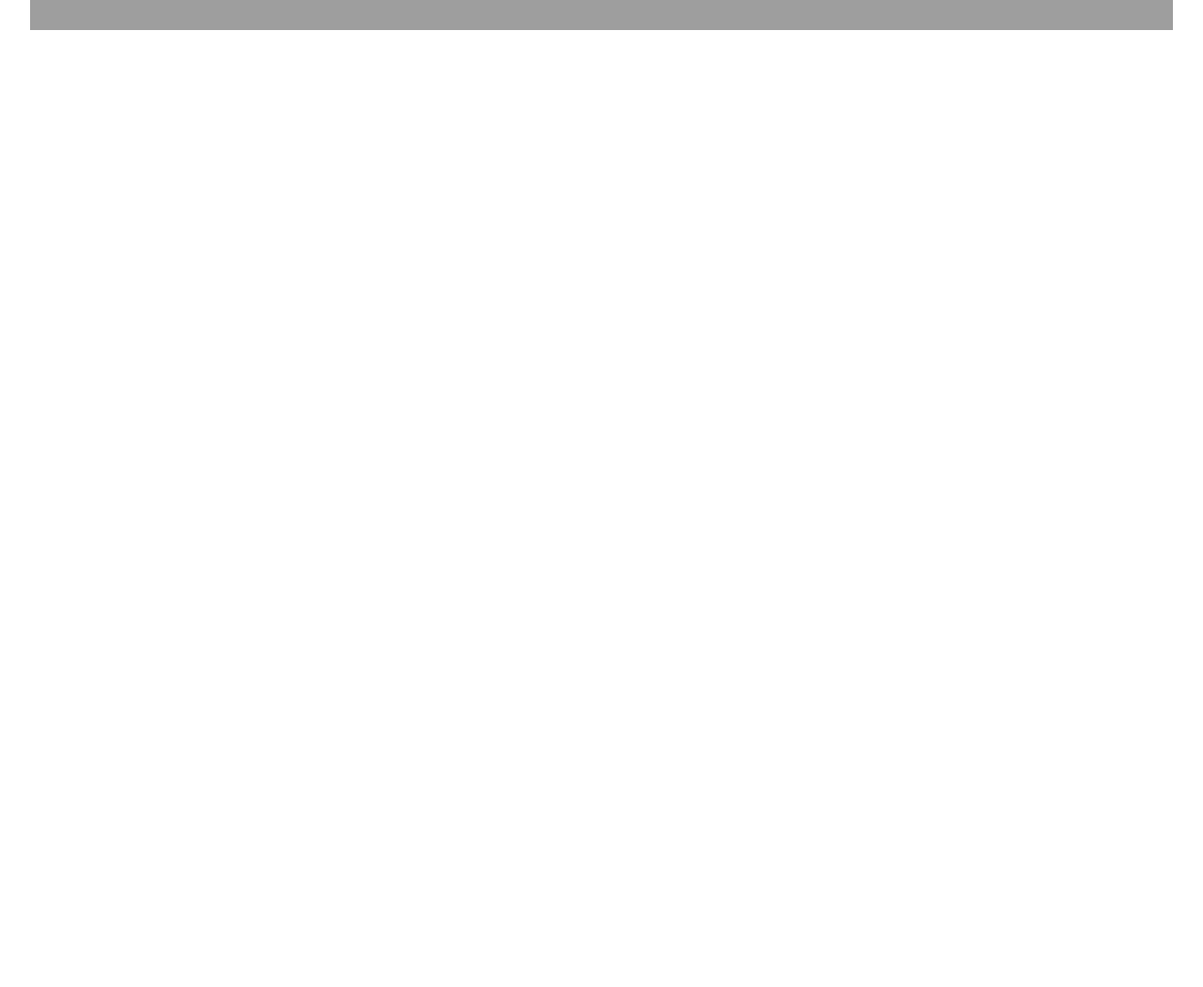
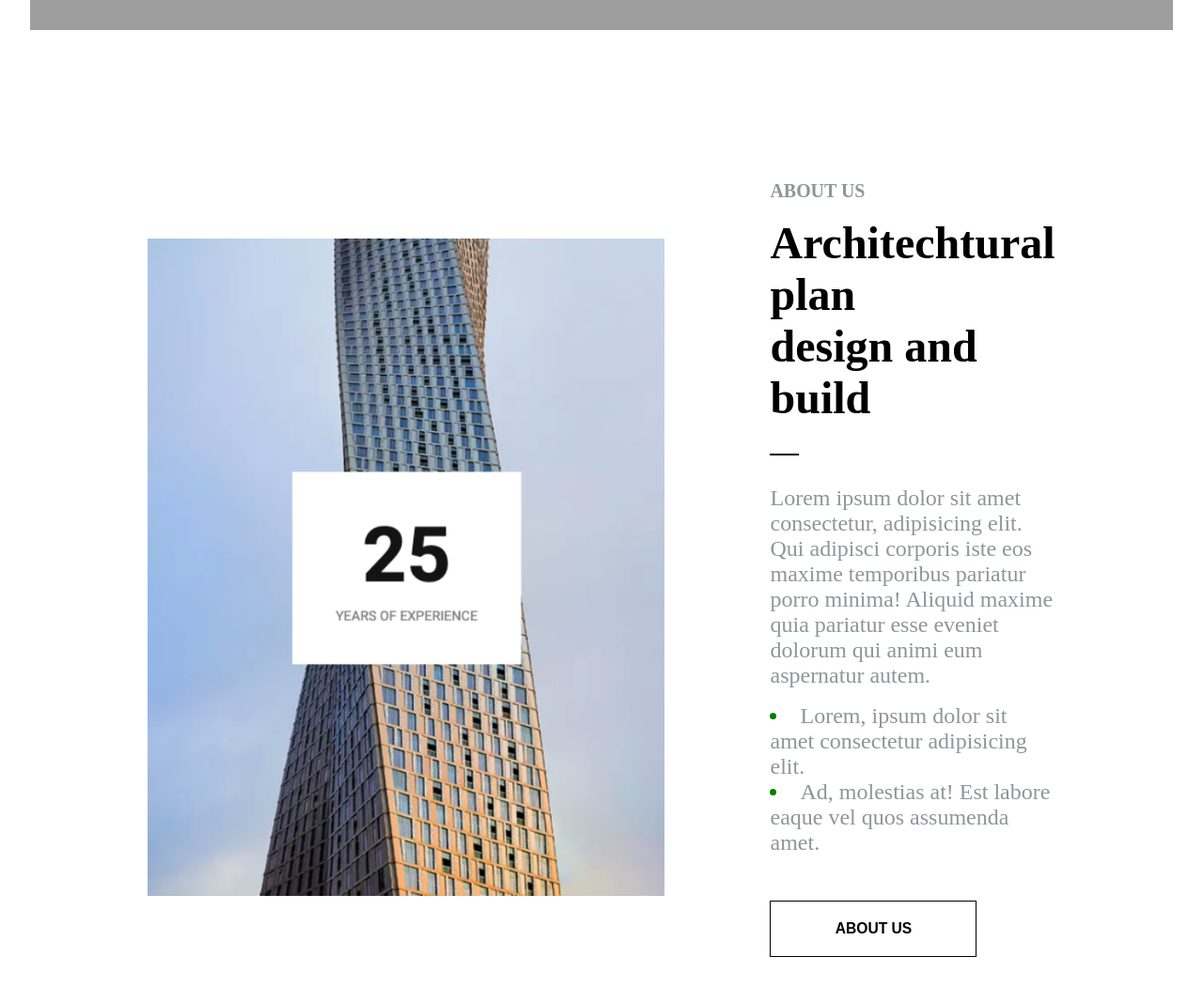
Before and after one commit to Minduagass/L7SD, a plain HTML site: page index.html in a window 1280 px wide. Shown: the part 500-1551 px from the top of the page at 94% size. Before the commit the page ends 800 px from the top, so only its background shows below. Drawn offline with Linux system fonts and the light colour scheme; grey boxes are pictures that could not be loaded.

Commit message:
Add content page

```diff
--- a/index.html
+++ b/index.html
@@ -18,6 +18,39 @@
           <h3>SEE OUR PROJECTS</h3>
         </button>
       </header>
+      <main>
+        <div>
+          <img src="./images/142132.png" alt="img" />
+        </div>
+        <div class="content">
+          <h5>ABOUT US</h5>
+          <h1>
+            Architechtural plan<br />
+            design and build
+          </h1>
+          <hr />
+          <p>
+            Lorem ipsum dolor sit amet consectetur, adipisicing elit. Qui
+            adipisci corporis iste eos maxime temporibus pariatur porro minima!
+            Aliquid maxime quia pariatur esse eveniet dolorum qui animi eum
+            aspernatur autem.
+          </p>
+          <ul>
+            <li>
+              <span
+                >Lorem, ipsum dolor sit amet consectetur adipisicing elit.</span
+              >
+            </li>
+            <li>
+              <span
+                >Ad, molestias at! Est labore eaque vel quos assumenda
+                amet.</span
+              >
+            </li>
+          </ul>
+          <button><h3>ABOUT US</h3></button>
+        </div>
+      </main>
     </div>
   </body>
 </html>
--- a/style.css
+++ b/style.css
@@ -21,6 +21,24 @@ header h2 {
   color: white;
   font-size: 1rem;
   padding-bottom: 3rem;
+}
+
+main .content h5 {
+  padding-bottom: 1rem;
+  color: rgb(144, 149, 154);
+}
+
+.content {
+  font-size: 1.5rem;
+}
+
+p {
+  padding-top: 2rem;
+  color: rgb(144, 149, 154);
+}
+
+span {
+  color: rgb(144, 149, 154);
 }
 
 /* header */
@@ -48,3 +66,58 @@ header button:hover {
   background-color: rgba(0, 0, 0, 0.1);
   color: black;
 }
+/* --------------------------------------------------------------------------- */
+/* main section */
+/* --------------------------------------------------------------------------- */
+
+main {
+  display: flex;
+  justify-content: center;
+  align-items: center;
+  padding-top: 10rem;
+  gap: 7rem;
+  margin-left: 20rem;
+  margin-right: 20rem;
+}
+
+main div img {
+  height: 700px;
+  width: 550px;
+}
+
+.content {
+  /* display: flex; */
+  /* flex-direction: row; */
+}
+
+.content h1 {
+  padding-bottom: 2rem;
+}
+
+hr {
+  display: flex;
+  width: 10%;
+  height: 2px;
+  border: none;
+  background-color: black;
+}
+
+.content ul {
+  padding-top: 1rem;
+  color: green;
+  list-style-position: inside;
+  padding-bottom: 3rem;
+}
+
+.content button {
+  width: 220px;
+  height: 60px;
+  border: 1px solid black;
+  color: black;
+  background-color: transparent;
+}
+
+.content button:hover {
+  background-color: rgba(0, 0, 0, 0.1);
+  color: rgb(0, 0, 0);
+}
```
